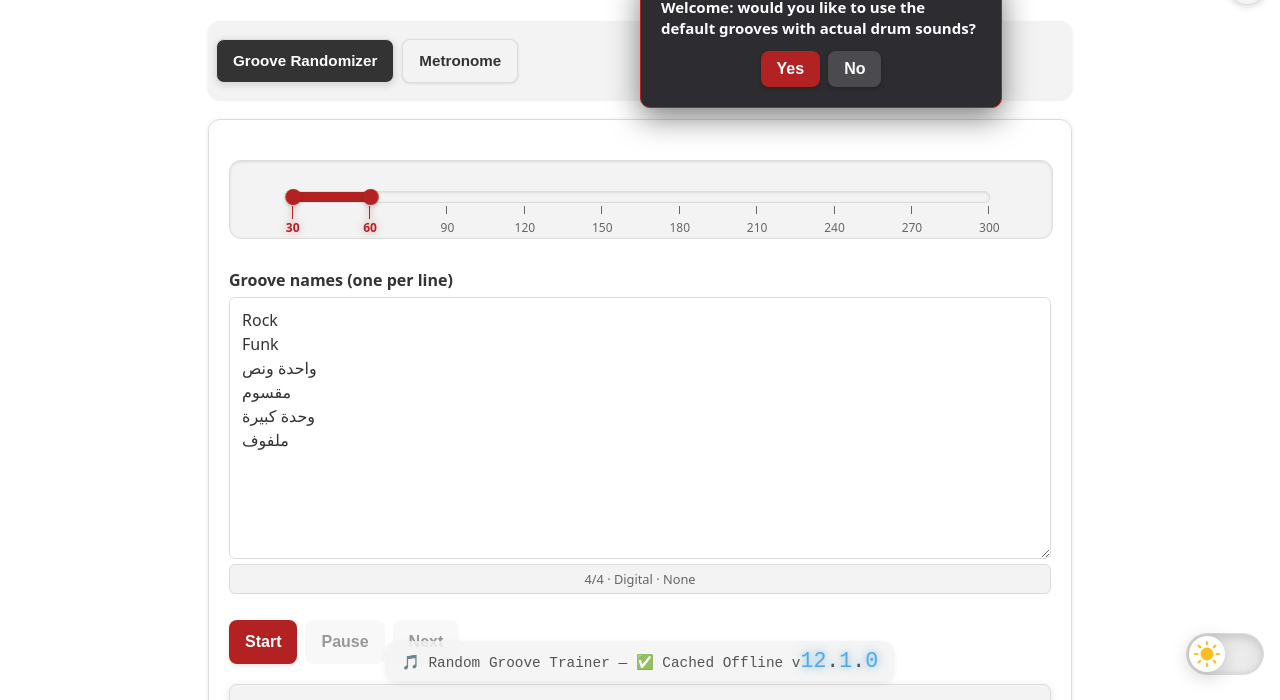
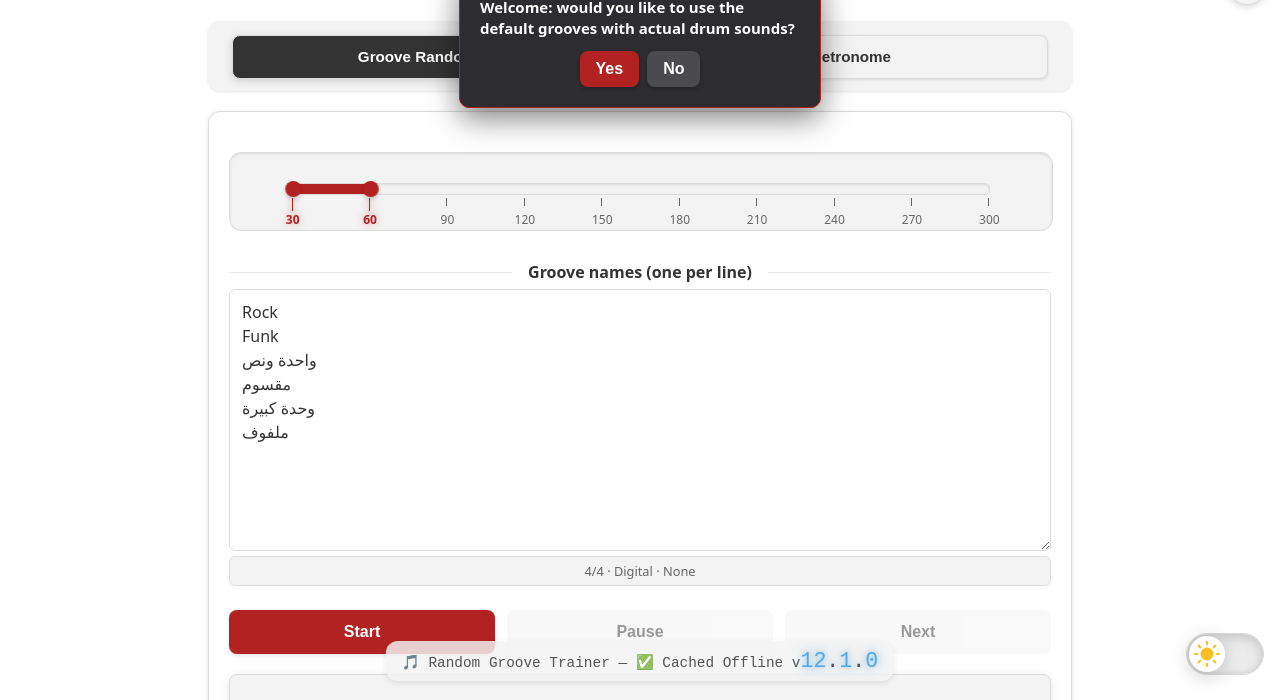
Before and after one commit to InsertCleverNameHere/Drums-Trainer, a website with bundled scripts: page index.html in a window 1280 px wide. Shown: the part 109-809 px from the top of the page. Built offline with nearby package versions, Linux system fonts and the light colour scheme; files whose address does not match are found by name.

Commit message:
modify variou css alignment, part 1

```diff
--- a/css/styles.css
+++ b/css/styles.css
@@ -273,14 +273,48 @@ button:disabled {
   border: 1px solid var(--border);
 }
 
+.section-divider {
+  display: flex;
+  align-items: center;
+  text-align: center;
+  gap: 16px;
+  margin-top: 24px;
+  white-space: nowrap;
+}
+
+.section-divider::before,
+.section-divider::after {
+  content: "";
+  flex: 1;
+  height: 1px;
+  background: var(--border);
+  opacity: 0.6;
+}
+
 /* ============================================
 🎛 2. Controls & Toggles
 ============================================ */
 .controls {
-  display: flex;
+  display: grid;
+  grid-template-columns: repeat(3, 1fr);
+  gap: 12px;
+  margin-top: 24px;
+  width: 100%;
+}
+.controls button {
+  width: 100%;
+  margin-top: 0;
+  padding: 10px 4px;
+  display: flex;
+  align-items: center;
+  justify-content: center;
   gap: 8px;
-  flex-wrap: wrap;
-  margin-top: 16px;
+}
+/* Specific sizing for the Tap icon to prevent it from looking bulky */
+#tapTempoBtn svg {
+  width: 20px;
+  height: 20px;
+  flex-shrink: 0;
 }
 .controls .toggle {
   display: inline-flex;
@@ -414,15 +448,18 @@ button:disabled {
 ============================================ */
 .mode-tabs {
   display: flex;
-  gap: 8px;
+  gap: 24px;
+  justify-content: space-between;
   margin: 20px 0;
-  padding: 8px 8px 16px 8px;
+  padding: 4px 24px 12px 24px;
   background: var(--bg-secondary);
   border-radius: 12px;
   box-shadow: 0 1px 3px var(--shadow);
 }
 .tab {
-  padding: 10px 16px;
+  flex: 1;
+  text-align: center;
+  padding: 10px 4px;
   border-radius: 8px;
   background: var(--bg-secondary);
   border: 1px solid var(--border);
--- a/index.html
+++ b/index.html
@@ -630,7 +630,7 @@
         </div>
       </div>
 
-      <label>Groove names (one per line)</label>
+      <label class="section-divider">Groove names (one per line)</label>
       <div id="groove-textarea-container">
         <textarea
           id="grooves"
@@ -1064,6 +1064,7 @@ Funk
               d="M18 7a2 2 0 1 1 4 0v7a8 8 0 0 1-8 8h-2c-2.8 0-4.5-.86-5.99-2.34l-3.6-3.6a2 2 0 0 1 2.83-2.82L7 16"
             ></path>
           </svg>
+          <span>Tap</span>
         </button>
       </div>
 
```
